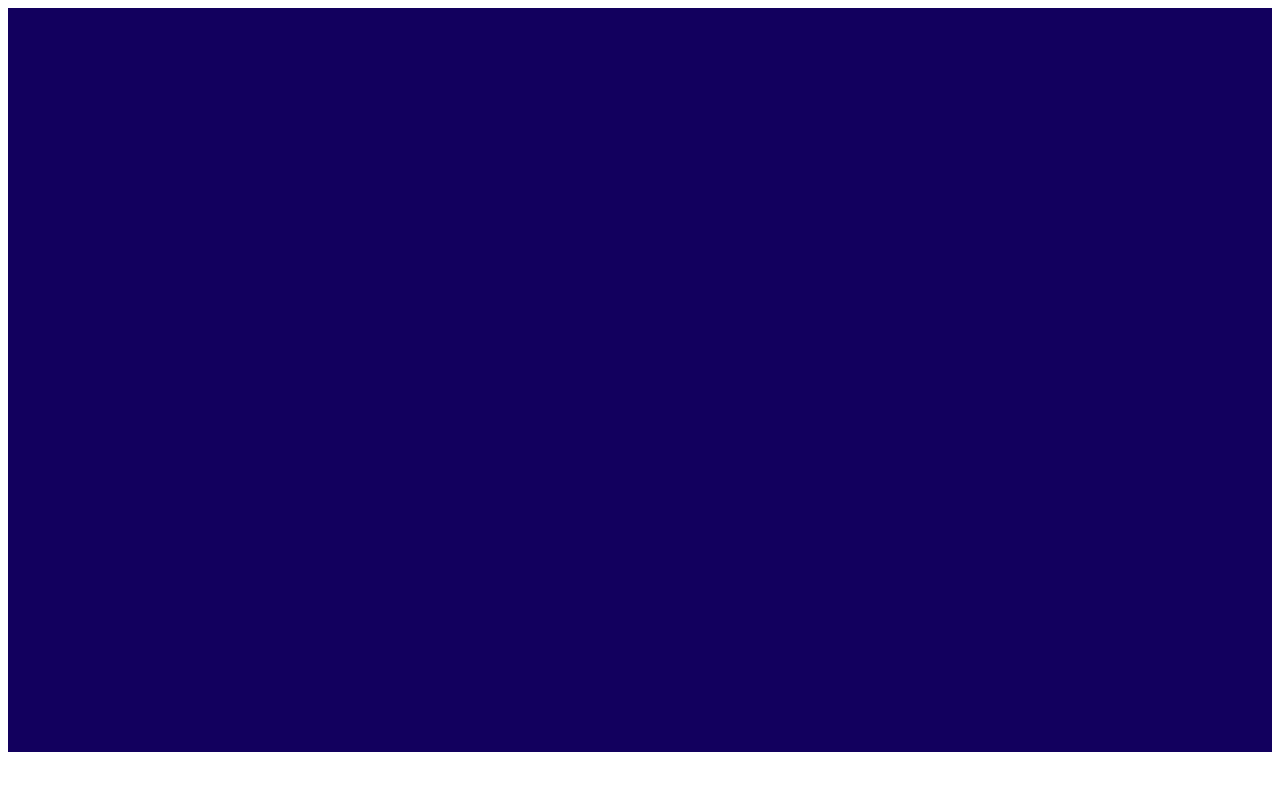
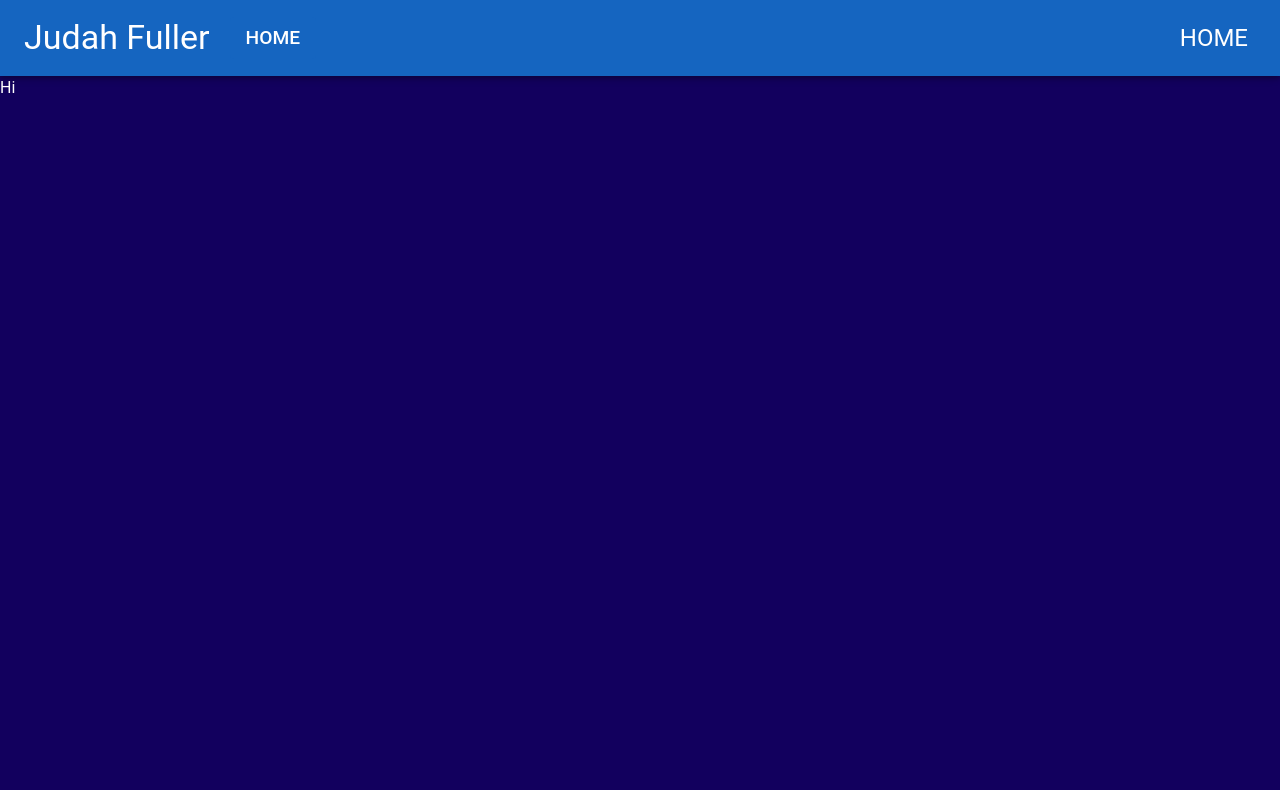
Before and after one commit to MrRubberDucky99/amistableyet, a React (Create React App) app in the folder amistableyetdotcom/: page / in a window 1280 px wide. Shown: the top 790 px of the page. Built offline with nearby package versions, Linux system fonts and the light colour scheme.

Commit message:
Add home and navigation bar components

```diff
--- a/amistableyetdotcom/package.json
+++ b/amistableyetdotcom/package.json
@@ -5,6 +5,7 @@
   "dependencies": {
     "@emotion/react": "^11.9.0",
     "@emotion/styled": "^11.8.1",
+    "@mui/icons-material": "^5.8.3",
     "@mui/material": "^5.8.2",
     "@testing-library/jest-dom": "^5.14.1",
     "@testing-library/react": "^13.0.0",
--- a/amistableyetdotcom/public/index.html
+++ b/amistableyetdotcom/public/index.html
@@ -28,7 +28,7 @@
 	</head>
 	<body>
 		<noscript>You need to enable JavaScript to run this app.</noscript>
-    <div id="root"></div>
+		<div id="root" style="margin: 0"></div>
 		<!--
       This HTML file is a template.
       If you open it directly in the browser, you will see an empty page.
--- /dev/null
+++ b/amistableyetdotcom/src/Components/TopNav.tsx
@@ -0,0 +1,154 @@
+import * as React from "react";
+import { FunctionComponent } from "react";
+import {
+	AppBar,
+	Box,
+	Toolbar,
+	IconButton,
+	Typography,
+	Menu,
+	Container,
+	Button,
+	MenuItem,
+} from "@mui/material";
+import {} from "../Interface";
+import MenuIcon from "@mui/icons-material/Menu";
+import { useNavigate } from "react-router-dom";
+
+type navProps = {
+	pageLabels: string[];
+	currentPage: number;
+};
+
+export const ResponsiveAppBar: FunctionComponent<navProps> = ({
+	pageLabels,
+	currentPage,
+}) => {
+	const navigate = useNavigate();
+	const newPageLabels = [];
+	const [anchorElNav, setAnchorElNav] = React.useState<null | HTMLElement>(
+		null
+	);
+
+	const handleOpenNavMenu = (event: React.MouseEvent<HTMLElement>) => {
+		setAnchorElNav(event.currentTarget);
+	};
+
+	const handleCloseNavMenu = () => {
+		setAnchorElNav(null);
+	};
+
+	const linkClick = (address: string) => {
+		handleCloseNavMenu();
+		navigate("/" + address);
+	};
+
+	for (let i = 0; i < pageLabels.length; i++) {
+		newPageLabels.push(pageLabels[i]);
+	}
+
+	return (
+		<AppBar position="sticky" sx={{ bgcolor: "primary.main" }}>
+			<Container maxWidth="xl">
+				<Toolbar disableGutters>
+					<Typography
+						variant="h4"
+						noWrap
+						component="div"
+						sx={{ mr: 2, display: { xs: "none", md: "flex" } }}
+					>
+						Judah Fuller
+					</Typography>
+
+					<Box
+						sx={{
+							flexGrow: 1,
+							display: { xs: "flex", md: "none" },
+						}}
+					>
+						<IconButton
+							size="large"
+							aria-controls="menu-appbar"
+							aria-haspopup="true"
+							onClick={handleOpenNavMenu}
+						>
+							<MenuIcon />
+						</IconButton>
+						<Menu
+							id="menu-appbar"
+							anchorEl={anchorElNav}
+							anchorOrigin={{
+								vertical: "bottom",
+								horizontal: "left",
+							}}
+							keepMounted
+							transformOrigin={{
+								vertical: "top",
+								horizontal: "left",
+							}}
+							open={Boolean(anchorElNav)}
+							onClose={handleCloseNavMenu}
+							sx={{
+								display: { xs: "block", md: "none" },
+							}}
+						>
+							{newPageLabels.map((page) => (
+								<MenuItem
+									key={page.toLowerCase()}
+									onClick={() => linkClick(page.toLowerCase())}
+								>
+									<Typography textAlign="center" variant="h5">
+										{page}
+									</Typography>
+								</MenuItem>
+							))}
+						</Menu>
+					</Box>
+					<Typography
+						variant="h6"
+						noWrap
+						component="div"
+						sx={{ flexGrow: 1, display: { xs: "flex", md: "none" } }}
+					>
+						Judah Fuller
+					</Typography>
+					<Box
+						sx={{
+							flexGrow: 1,
+							display: { xs: "none", md: "flex" },
+						}}
+					>
+						{newPageLabels.map((page) => (
+							<Button
+								key={page.toLowerCase()}
+								onClick={() => linkClick(page.toLowerCase())}
+								disableElevation
+								sx={{
+									my: 2,
+									mx: 0.5,
+									color: "white",
+									display: "block",
+									bgcolor: "primary.main",
+								}}
+								variant="contained"
+							>
+								<Typography variant="h6">{page}</Typography>
+							</Button>
+						))}
+					</Box>
+					<Box sx={{}}>
+						<Button
+							key={newPageLabels[currentPage].toLowerCase()}
+							onClick={handleCloseNavMenu}
+							sx={{ my: 2, color: "white", display: "block" }}
+							disableRipple
+						>
+							<Typography variant="h5">{newPageLabels[currentPage]}</Typography>
+						</Button>
+					</Box>
+				</Toolbar>
+			</Container>
+		</AppBar>
+	);
+};
+export default ResponsiveAppBar;
--- /dev/null
+++ b/amistableyetdotcom/src/Components/home.tsx
@@ -0,0 +1,9 @@
+import React, { FunctionComponent } from "react";
+import { ArrowUpward } from "@mui/icons-material";
+import { Typography, Box, Container } from "@mui/material";
+
+export const Home: FunctionComponent = () => {
+	let page;
+	page = <Typography>Hi</Typography>;
+	return page;
+};
--- /dev/null
+++ b/amistableyetdotcom/src/index.css
@@ -0,0 +1,8 @@
+body {
+	margin: 0;
+}
+.container {
+	margin: 0;
+	background-color: #bec0c4;
+	height: 50px;
+}
--- a/amistableyetdotcom/src/index.tsx
+++ b/amistableyetdotcom/src/index.tsx
@@ -5,6 +5,7 @@
 import React from "react";
 import ReactDOM from "react-dom/client";
 import reportWebVitals from "./reportWebVitals";
+import "./index.css";
 
 // React Router Libraries
 import { BrowserRouter, Routes, Route } from "react-router-dom";
@@ -19,18 +20,19 @@ import { pages } from "./Interface";
 // Theme
 import { theme } from "./theme";
 
+import { ResponsiveAppBar } from "./Components/TopNav";
+import { Home } from "./Components/home";
+
 // Define avaliable pages
 const Pages: pages = {
-	labels: [],
-	pageNum: [],
-	element: [],
+	labels: ["Home"],
+	pageNum: [0],
+	element: [<Home />],
 };
 
-// Render The Site
 const root = ReactDOM.createRoot(
 	document.getElementById("root") as HTMLElement
 );
-
 root.render(
 	<React.StrictMode>
 		<ThemeProvider theme={theme}>
@@ -45,6 +47,7 @@ root.render(
 						color: "secondary.contrastText",
 					}}
 				>
+					<ResponsiveAppBar pageLabels={Pages.labels} currentPage={0} />
 					<Box
 						sx={{
 							backgroundColor: "secondary.dark",
--- a/amistableyetdotcom/src/theme.tsx
+++ b/amistableyetdotcom/src/theme.ts
@@ -1,4 +1,3 @@
-import React from "react";
 import { createTheme } from "@mui/material/styles";
 
 // Modify MUI button settings
--- /dev/null
+++ b/package.json
@@ -0,0 +1,3 @@
+{
+  "dependencies": {}
+}
```
Also changed, not shown: 2 other files (tests, documents, lock files or other folders). Lines whose indentation alone changed are shown as unchanged.
